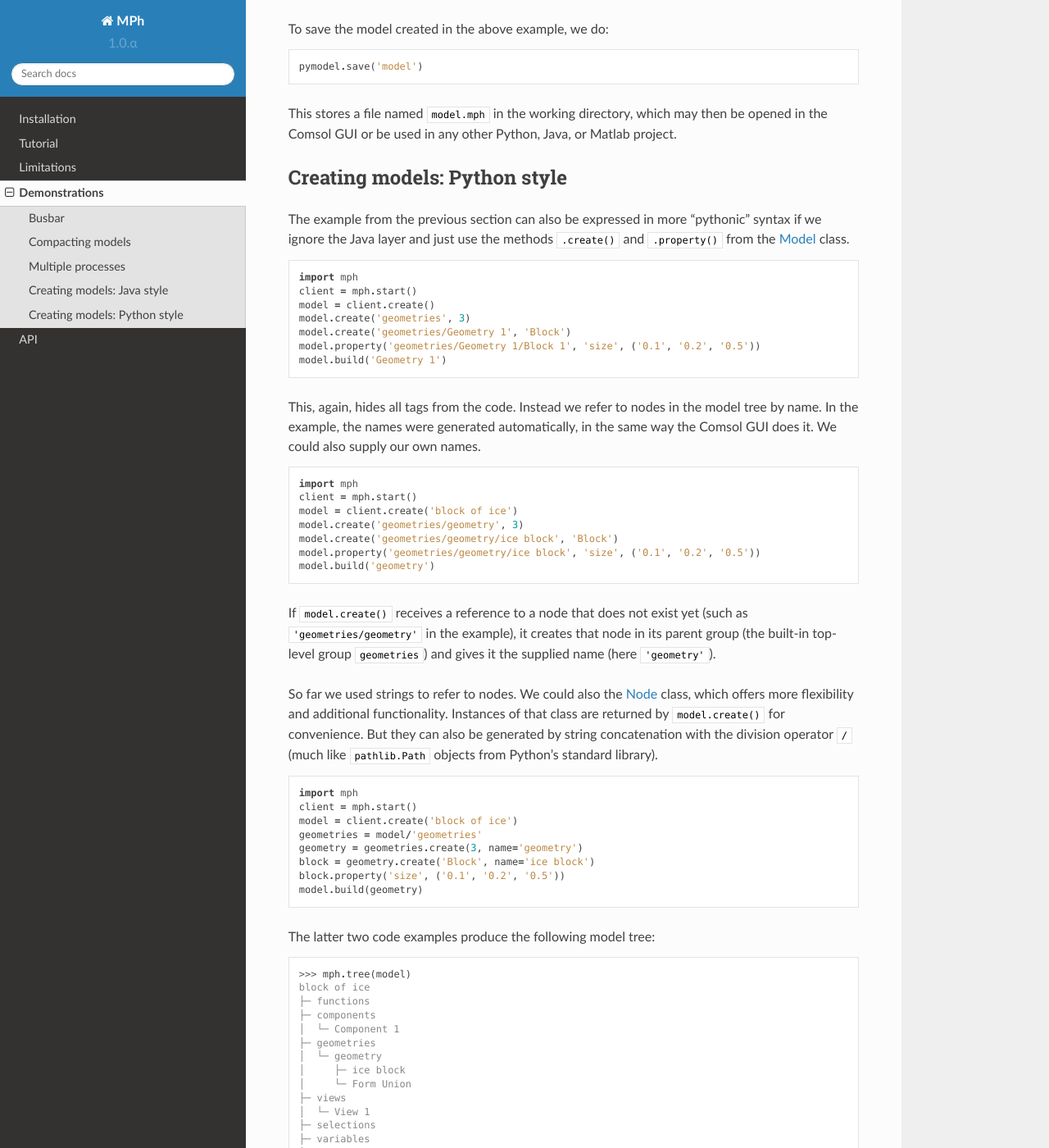
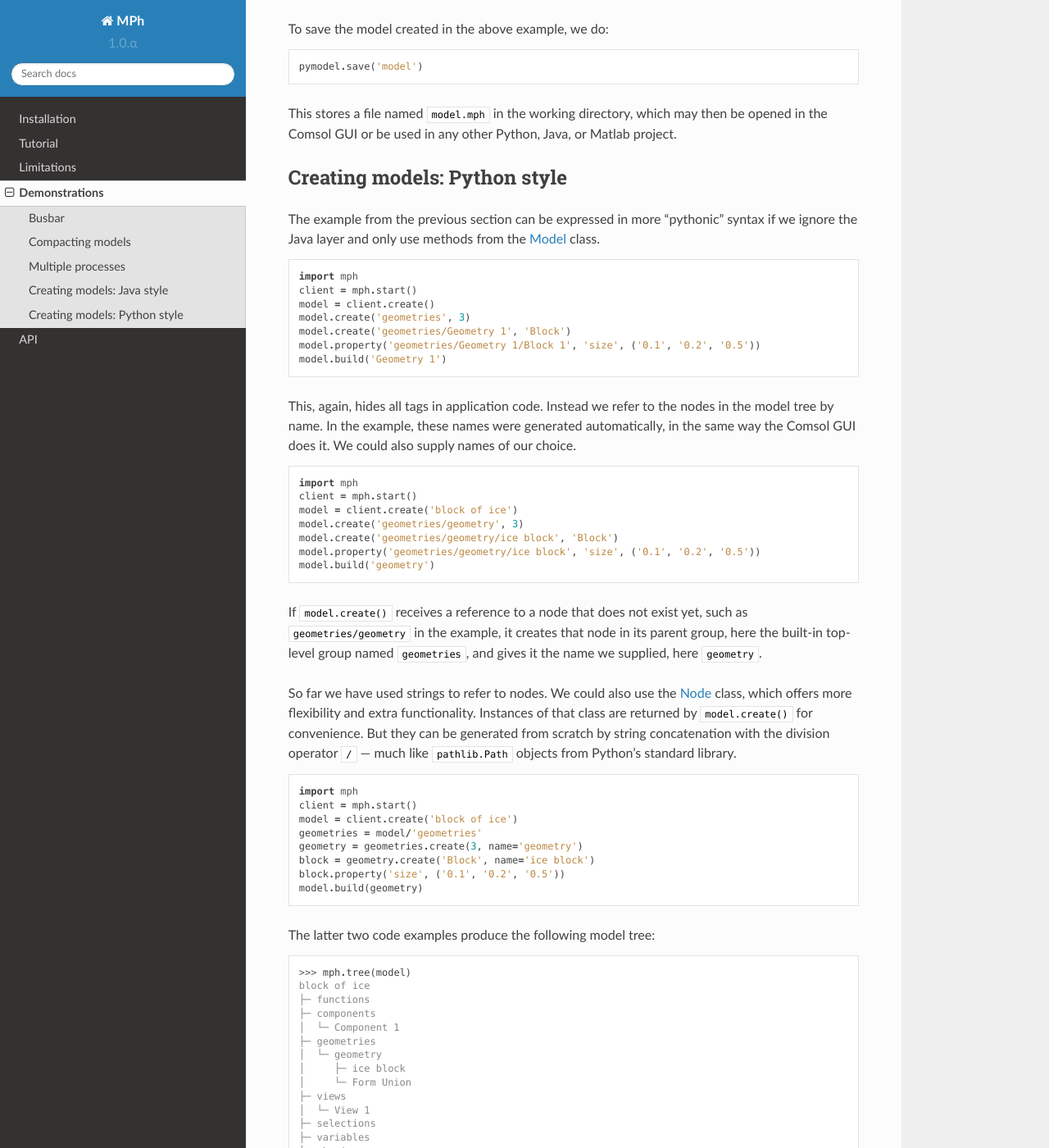
Before and after one commit to MPh-py/MPh, a Sphinx documentation site: the page built from docs/demonstrations.md, in a window 1280 px wide and 1400 px high, scrolled down 5706 px. Shown: the whole window at 82% size. Built offline with Sphinx 7.4.7 and the Read the Docs theme 2.0.0, drawn with Linux system fonts in a browser that asks for light colours; some of the changed text lies outside the part shown.

Commit message:
Fixed typos in latest additions to documentation.

````diff
--- a/docs/demonstrations.md
+++ b/docs/demonstrations.md
@@ -299,15 +299,15 @@
 Java, or Matlab project.
 
 [japi]: https://comsol.com/documentation/COMSOL_ProgrammingReferenceManual.pdf
-[jpype]: https://github.com/jpype-project/jpype
+[jpype]: https://jpype.readthedocs.io/en/stable
 [blog]: https://www.comsol.com/blogs/automate-modeling-tasks-comsol-api-use-java
 
 
 ### Creating models: Python style
 
-The example from the previous section can also be expressed in more
-"pythonic" syntax if we ignore the Java layer and just use the methods
-`.create()` and `.property()` from the [`Model`](api/mph.Model) class.
+The example from the previous section can be expressed in more
+"pythonic" syntax if we ignore the Java layer and only use methods
+from the [`Model`](api/mph.Model) class.
 ```python
 import mph
 client = mph.start()
@@ -318,10 +318,10 @@
 model.build('Geometry 1')
 ```
 
-This, again, hides all tags from the code. Instead we refer to nodes in
-the model tree by name. In the example, the names were generated
-automatically, in the same way the Comsol GUI does it. We could also
-supply our own names.
+This, again, hides all tags in application code. Instead we refer to
+the nodes in the model tree by name. In the example, these names were
+generated automatically, in the same way the Comsol GUI does it. We
+could also supply names of our choice.
 ```python
 import mph
 client = mph.start()
@@ -333,16 +333,16 @@
 ```
 
 If `model.create()` receives a reference to a node that does not exist
-yet (such as `'geometries/geometry'` in the example), it creates that
-node in its parent group (the built-in top-level group `geometries`)
-and gives it the supplied name  (here `'geometry'`).
+yet, such as `geometries/geometry` in the example, it creates that
+node in its parent group, here the built-in top-level group named
+`geometries`, and gives it the name we supplied, here `geometry`.
 
-So far we used strings to refer to nodes. We could also the
-[`Node`](api/mph.Node) class, which offers more flexibility and additional
+So far we have used strings to refer to nodes. We could also use the
+[`Node`](api/mph.Node) class, which offers more flexibility and extra
 functionality. Instances of that class are returned by `model.create()`
-for convenience. But they can also be generated by string
-concatenation with the division operator `/` (much like `pathlib.Path`
-objects from Python's standard library).
+for convenience. But they can be generated from scratch by string
+concatenation with the division operator `/` — much like `pathlib.Path`
+objects from Python's standard library.
 ```python
 import mph
 client = mph.start()
@@ -381,5 +381,5 @@
 ```
 
 The one component and default view were created by Comsol automatically.
-Most built-in top-level groups are still empty, waiting for nodes to be
-created.
+We could rename them if we wanted to. Most built-in top-level groups are
+still empty, waiting for nodes to be created.
````
Also changed, not shown: other parts of docs/demonstrations.md (+7 -7 lines), docs/limitations.md (+3 -3 lines), 2 other files.
